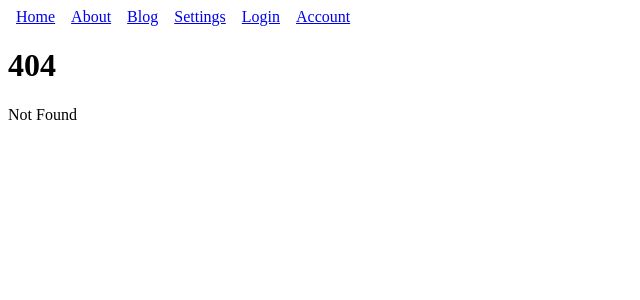
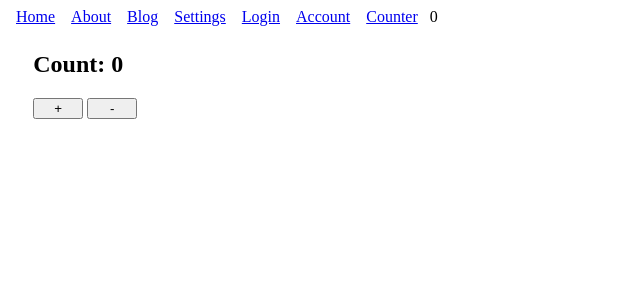
Before and after one commit to JackDiSalvatore/test-svelte-app, a SvelteKit app: page /counter in a window 1280 px wide. Before the commit this address had no page. Shown: the top 300 px of the page, without its empty margins (0-640 px from the left). Built offline with nearby package versions, Linux system fonts and the light colour scheme.

Commit message:
store example (client side only)
Signed-off-by: jackdisalvatore <jackp.disalvatore@gmail.com>

```diff
--- a/src/routes/+layout.js
+++ b/src/routes/+layout.js
@@ -7,7 +7,8 @@ export function load() {
 			{ title: 'Blog', link: '/blog/hello-world' },
 			{ title: 'Settings', link: '/settings' },
 			{ title: 'Login', link: '/login' },
-			{ title: 'Account', link: '/account' }
+			{ title: 'Account', link: '/account' },
+			{ title: 'Counter', link: '/counter' }
 		]
 	}
 }
--- a/src/routes/+layout.svelte
+++ b/src/routes/+layout.svelte
@@ -1,4 +1,6 @@
 <script>
+    import { counter } from "../stores/counter";
+
     /** @type {import('./$types').LayoutData} */
     export let data;
 </script>
@@ -13,6 +15,8 @@
     {#each data.navOptions as nav}
         <a href={nav.link}>{nav.title}</a>
     {/each}
+
+    {$counter}
 </nav>
 
 <!-- App "page" goes here -->
--- /dev/null
+++ b/src/routes/counter/+page.svelte
@@ -0,0 +1,21 @@
+<script>
+	import { counter, increase, decrease } from "../../stores/counter";
+</script>
+
+<style>
+	.content {
+		margin: 2%;
+	}
+
+	button {
+		width: 50px;
+		text-align: center;
+	}
+</style>
+
+<div class="content">
+	<h2>Count: {$counter}</h2>
+
+	<button on:click|preventDefault={increase}>+</button>
+	<button on:click|preventDefault={decrease}>-</button>
+</div>
--- /dev/null
+++ b/src/stores/counter.js
@@ -0,0 +1,11 @@
+import { writable } from 'svelte/store';
+
+export const counter = writable(0);
+
+export const increase = () => {
+	counter.update(c => c + 1);
+}
+
+export const decrease = () => {
+	counter.update(c => c - 1);
+}
```
